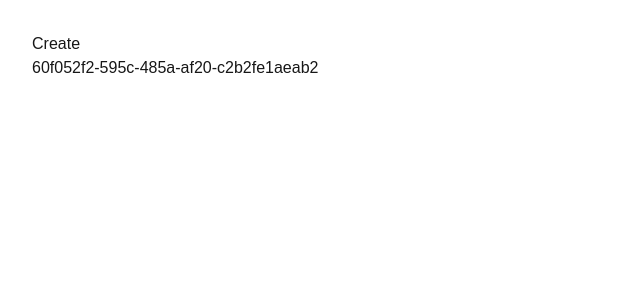
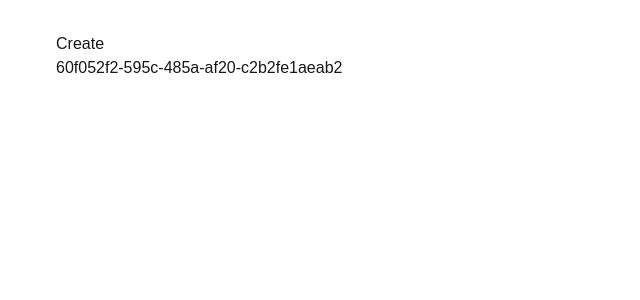
Before and after one commit to BurdalskiBartosz/nav-maker, a Next.js app: page / in a window 1280 px wide. Shown: the top 300 px of the page, without its empty margins (0-640 px from the left). Built offline with nearby package versions, Linux system fonts and the light colour scheme.

Commit message:
style: Modify container styles
Set max-width to 1200px and change padding from 2rem to 1rem

```diff
--- a/src/app/layout.tsx
+++ b/src/app/layout.tsx
@@ -8,7 +8,7 @@ const RootLayout = ({
   return (
     <html lang="en">
       <body className="antialiased">
-        <div className="container">{children}</div>
+        <div className="container max-w-[1200px]">{children}</div>
       </body>
     </html>
   );
--- a/tailwind.config.ts
+++ b/tailwind.config.ts
@@ -9,7 +9,7 @@ export default {
   theme: {
     container: {
       center: true,
-      padding: "2rem",
+      padding: "1rem",
     },
     extend: {
       boxShadow: {
```
